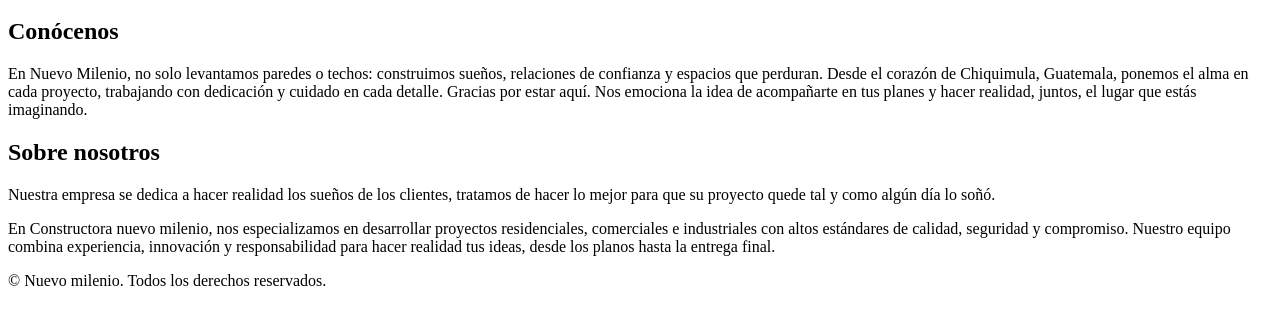
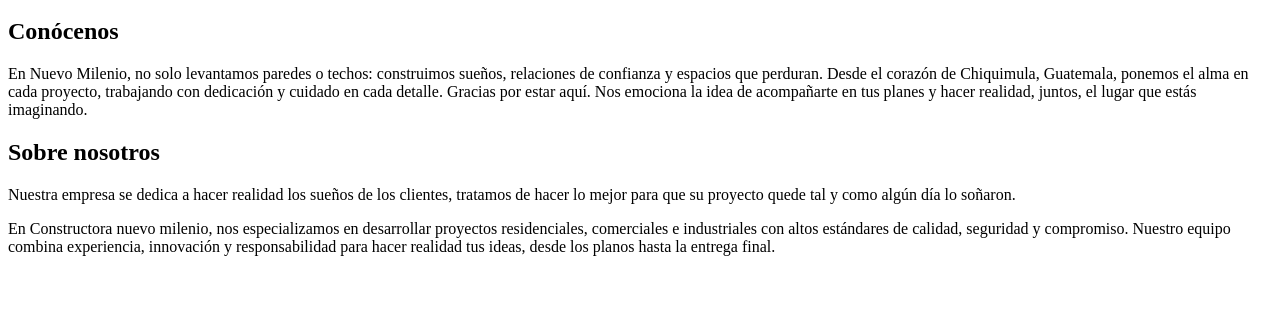
Before and after one commit to Sebastian55-crypto/ejerciciogit, a plain HTML site: page index.html in a window 1280 px wide. Shown: the part 100-424 px from the top of the page. Drawn offline with Linux system fonts and the light colour scheme.

Commit message:
Add files via upload

```diff
--- a/index.html
+++ b/index.html
@@ -29,7 +29,7 @@
             <h2>Sobre nosotros</h2>
             <article>
 
-                <p>Nuestra empresa se dedica a hacer realidad los sueños de los clientes, tratamos de hacer lo mejor para que su proyecto quede tal y como algún día lo soñó.</p>
+                <p>Nuestra empresa se dedica a hacer realidad los sueños de los clientes, tratamos de hacer lo mejor para que su proyecto quede tal y como algún día lo soñaron.</p>
             </article>
             <article>
 
@@ -41,7 +41,7 @@
     </main>
 
     <footer>
-        <p>&copy; Nuevo milenio. Todos los derechos reservados.</p>
+
     </footer>
 </body>
 </html>
```
